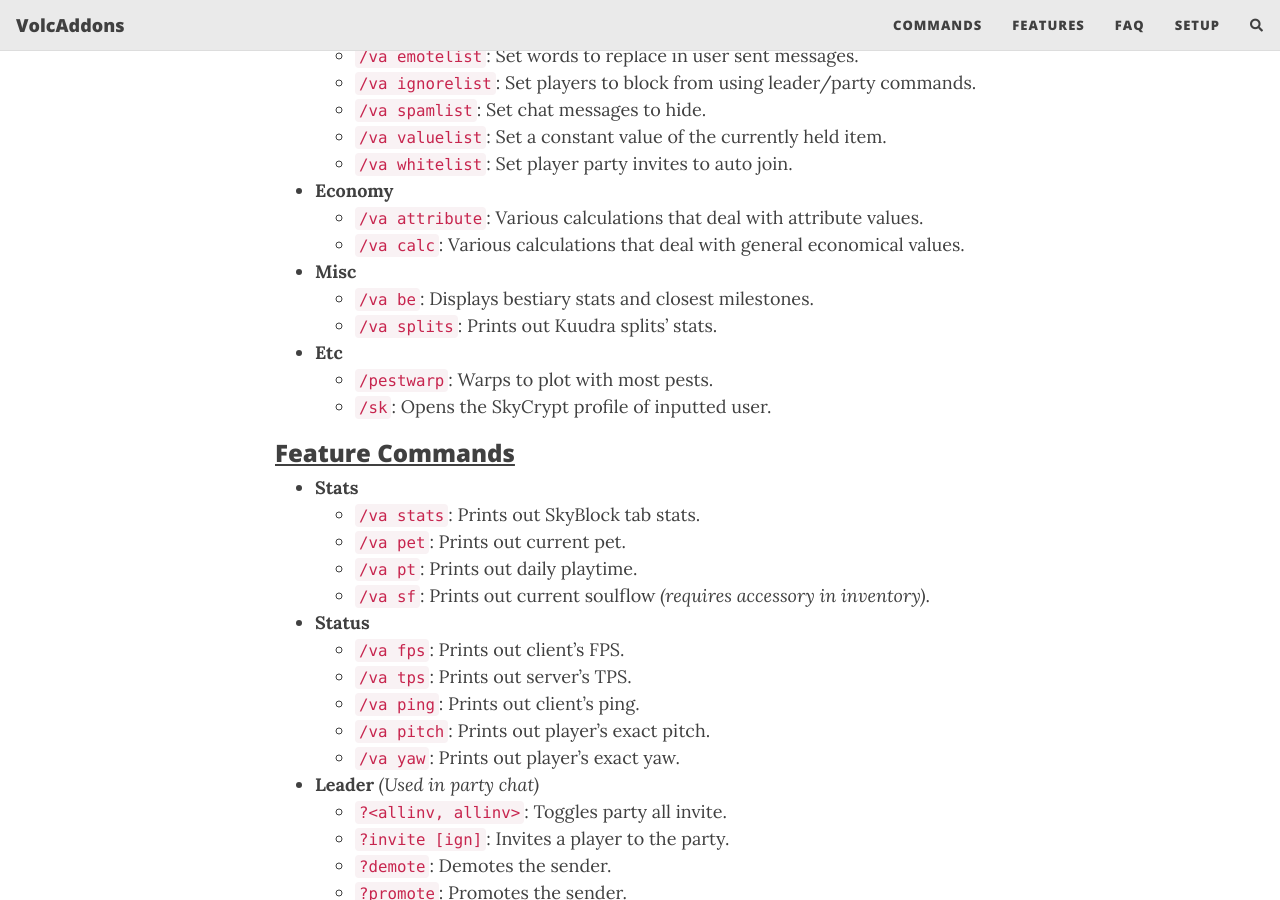
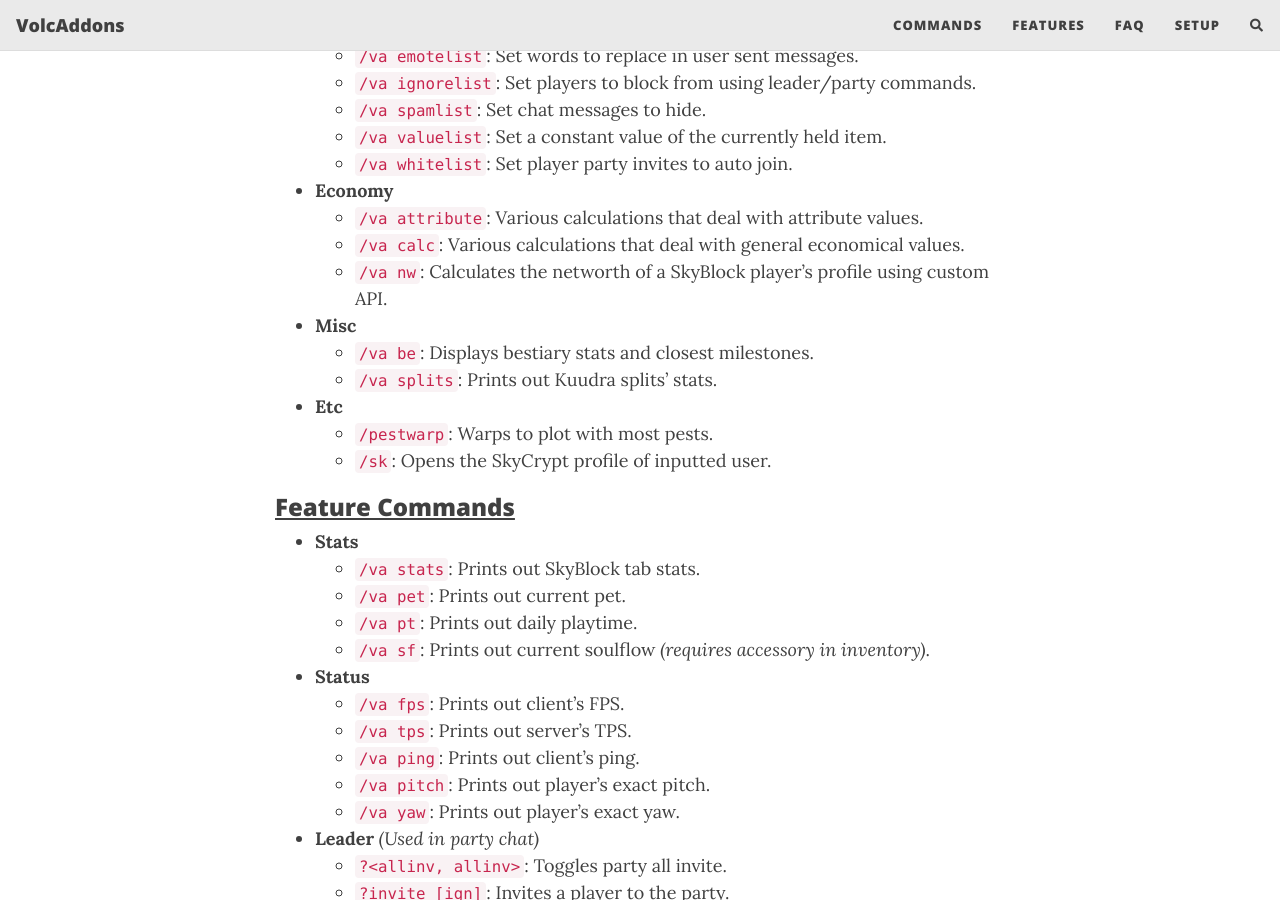
Before and after one commit to zhenga8533/VolcAddons, a Jekyll site: the page built from docs/commands.md, in a window 1280 px wide and 900 px high, scrolled down 802 px. Built offline with Jekyll 4.4.1, drawn with Linux system fonts in a browser that asks for light colours; nearby versions of some CDN libraries; comment, search, counter and statistics services are not loaded.

Commit message:
Update commands.md

```diff
--- a/docs/commands.md
+++ b/docs/commands.md
@@ -30,6 +30,7 @@
 - **Economy**
     - `/va attribute`: Various calculations that deal with attribute values.
     - `/va calc`: Various calculations that deal with general economical values.
+    - `/va nw`: Calculates the networth of a SkyBlock player's profile using custom API.
 - **Misc**
     - `/va be`: Displays bestiary stats and closest milestones.
     - `/va splits`: Prints out Kuudra splits' stats.
```
